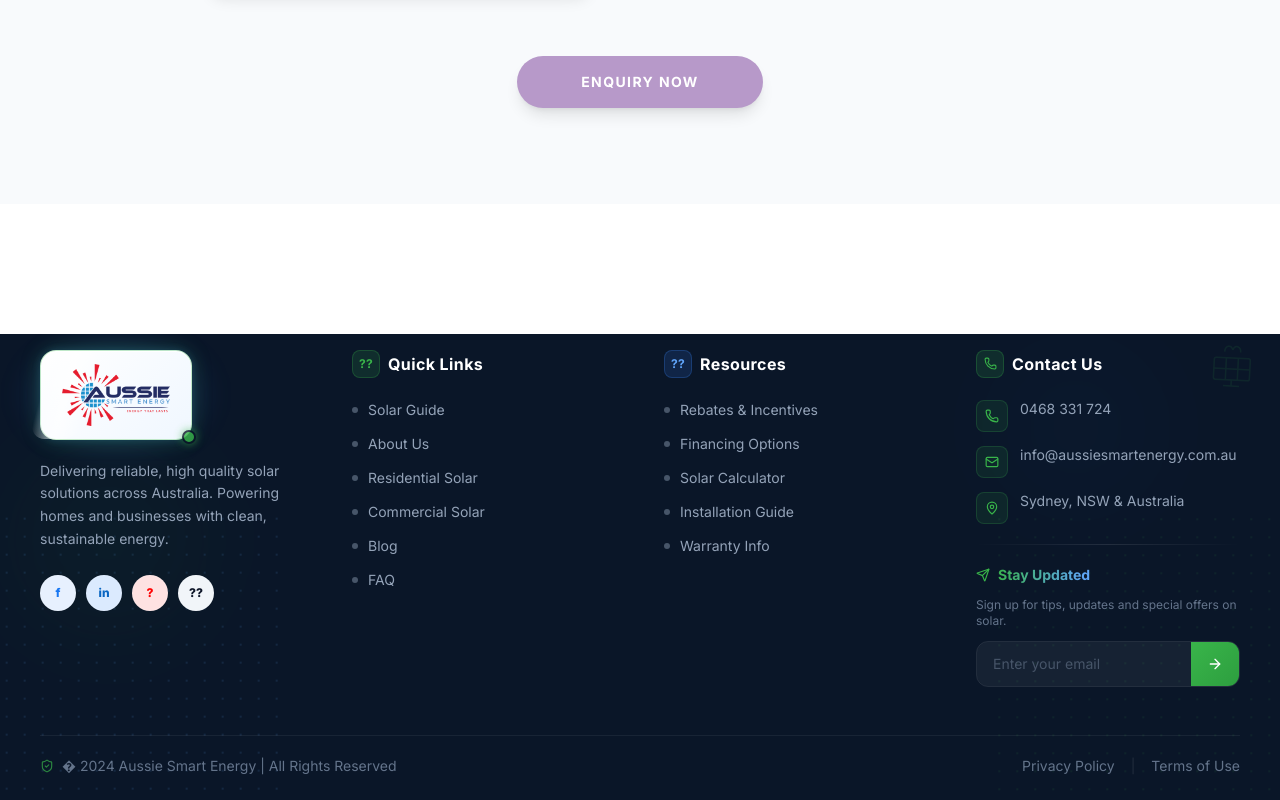
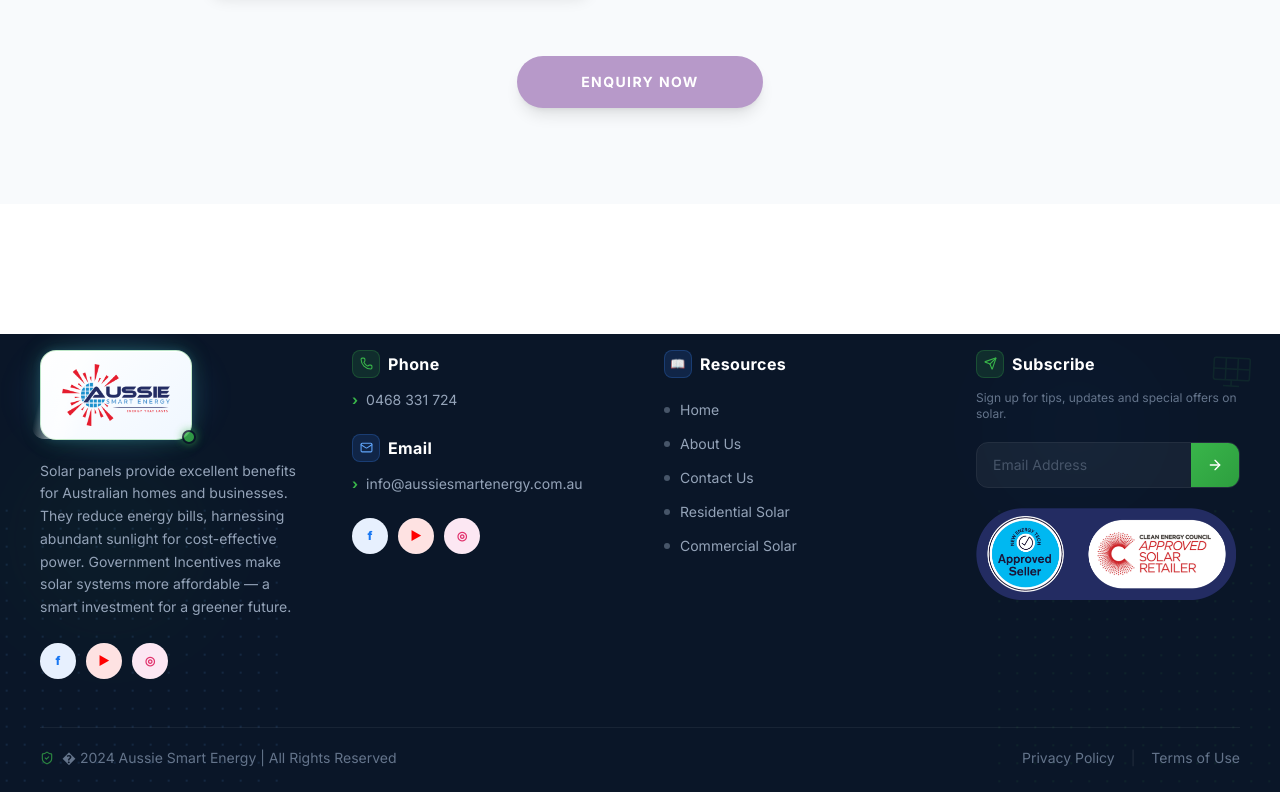
Before and after one commit to yashavi-kariya/aussiesmartenergy, a React (Vite) app: page /solar/commercial/100kw in a window 1280 px wide. Shown: the part 2429-3229 px from the top of the page. Built offline with nearby package versions, Linux system fonts and the light colour scheme.

Commit message:
fix:footer content

```diff
--- a/src/components/Footer.jsx
+++ b/src/components/Footer.jsx
@@ -2,6 +2,7 @@ import { useState, useRef } from 'react';
 import { motion, useInView } from 'framer-motion';
 import { Phone, Mail, MapPin, ArrowRight, ShieldCheck, Send } from 'lucide-react';
 import logoImg from '../assets/Mainlogo.png';
+import bannerLogo from '../assets/banner-logo-1024x365.png';
 
 const EASE = [0.22, 1, 0.36, 1];
 
@@ -286,7 +287,6 @@ export default function Footer() {
             <motion.div variants={itemVariants} className="flex flex-col gap-5">
               {/* Logo — white pill card so blue logo pops on dark bg */}
               <div className="relative w-fit">
-                {/* Animated glow ring behind the pill */}
                 <motion.div
                   animate={{ opacity: [0.5, 1, 0.5], scale: [0.95, 1.08, 0.95] }}
                   transition={{ duration: 4, repeat: Infinity, ease: 'easeInOut' }}
@@ -296,7 +296,6 @@ export default function Footer() {
                     filter: 'blur(12px)',
                   }}
                 />
-                {/* White pill background */}
                 <motion.div
                   whileHover={{ scale: 1.03, boxShadow: '0 0 32px rgba(57,181,74,0.5), 0 0 12px rgba(59,130,246,0.3)' }}
                   transition={{ duration: 0.3 }}
@@ -307,25 +306,14 @@ export default function Footer() {
                     border: '1px solid rgba(57,181,74,0.3)',
                   }}
                 >
-                  {/* Subtle shimmer sweep */}
                   <motion.div
                     animate={{ x: ['-120%', '220%'] }}
                     transition={{ duration: 3.5, repeat: Infinity, repeatDelay: 2, ease: 'easeInOut' }}
                     className="absolute inset-y-0 w-1/3 pointer-events-none rounded-2xl"
-                    style={{
-                      background: 'linear-gradient(90deg, transparent, rgba(255,255,255,0.6), transparent)',
-                      skewX: '-15deg',
-                    }}
+                    style={{ background: 'linear-gradient(90deg, transparent, rgba(255,255,255,0.6), transparent)', skewX: '-15deg' }}
                   />
-                  <img
-                    src={logoImg}
-                    alt="Aussie Smart Energy"
-                    className="relative h-16 w-auto object-contain"
-                    onError={(e) => { e.target.style.display = 'none'; }}
-                  />
+                  <img src={logoImg} alt="Aussie Smart Energy" className="relative h-16 w-auto object-contain" onError={(e) => { e.target.style.display = 'none'; }} />
                 </motion.div>
-
-                {/* Green dot indicator — "active / online" feel */}
                 <motion.span
                   animate={{ scale: [1, 1.4, 1], opacity: [0.8, 1, 0.8] }}
                   transition={{ duration: 2, repeat: Infinity, ease: 'easeInOut' }}
@@ -335,42 +323,74 @@ export default function Footer() {
               </div>
 
               <p className="text-slate-400 text-sm leading-relaxed">
-                Delivering reliable, high quality solar solutions across Australia.
-                Powering homes and businesses with clean, sustainable energy.
+                Solar panels provide excellent benefits for Australian homes and businesses.
+                They reduce energy bills, harnessing abundant sunlight for cost-effective power.
+                Government Incentives make solar systems more affordable — a smart investment for a greener future.
               </p>
 
               {/* Social icons */}
               <div className="flex items-center gap-2.5 mt-1">
                 <SocialBtn label="Facebook" color="#1877f2" bg="#e7f0fe">f</SocialBtn>
-                <SocialBtn label="LinkedIn" color="#0a66c2" bg="#dbeafe">in</SocialBtn>
-                <SocialBtn label="YouTube" color="#ff0000" bg="#fee2e2">?</SocialBtn>
-                <SocialBtn label="X" color="#0f172a" bg="#f1f5f9">??</SocialBtn>
+                <SocialBtn label="YouTube" color="#ff0000" bg="#fee2e2">▶</SocialBtn>
+                <SocialBtn label="Instagram" color="#e1306c" bg="#fce7f3">◎</SocialBtn>
               </div>
             </motion.div>
 
-            {/* -- Col 2: Quick Links -- */}
-            <motion.div variants={itemVariants} className="flex flex-col gap-4">
-              <h4 className="text-white font-bold text-base tracking-wide flex items-center gap-2">
-                <span className="w-7 h-7 rounded-lg bg-[#39b54a]/15 border border-[#39b54a]/25 flex items-center justify-center text-[#39b54a] text-xs">??</span>
-                Quick Links
+            {/* -- Col 2: Phone + Email + Socials -- */}
+            <motion.div variants={itemVariants} className="flex flex-col gap-6">
+
+              {/* Phone */}
+              <div>
+                <h4 className="text-white font-bold text-base tracking-wide mb-3 flex items-center gap-2">
+                  <span className="w-7 h-7 rounded-lg bg-[#39b54a]/15 border border-[#39b54a]/25 flex items-center justify-center text-[#39b54a]">
+                    <Phone size={13} />
+                  </span>
+                  Phone
                 </h4>
-              <ul className="space-y-0.5">
-                {quickLinks.map(l => <FooterLink key={l}>{l}</FooterLink>)}
-              </ul>
+                <a href="tel:0468331724" className="group flex items-center gap-2 text-slate-400 text-sm hover:text-[#39b54a] transition-colors duration-200">
+                  <span className="text-[#39b54a] font-bold">›</span>
+                  0468 331 724
+                </a>
+              </div>
+
+              {/* Email */}
+              <div>
+                <h4 className="text-white font-bold text-base tracking-wide mb-3 flex items-center gap-2">
+                  <span className="w-7 h-7 rounded-lg bg-blue-500/15 border border-blue-500/25 flex items-center justify-center text-blue-400">
+                    <Mail size={13} />
+                  </span>
+                  Email
+                </h4>
+                <a href="mailto:info@aussiesmartenergy.com.au" className="group flex items-center gap-2 text-slate-400 text-sm hover:text-[#39b54a] transition-colors duration-200 break-all">
+                  <span className="text-[#39b54a] font-bold flex-shrink-0">›</span>
+                  info@aussiesmartenergy.com.au
+                </a>
+              </div>
+
+              {/* Social icons */}
+              <div className="flex items-center gap-2.5">
+                <SocialBtn label="Facebook" color="#1877f2" bg="#e7f0fe">f</SocialBtn>
+                <SocialBtn label="YouTube" color="#ff0000" bg="#fee2e2">▶</SocialBtn>
+                <SocialBtn label="Instagram" color="#e1306c" bg="#fce7f3">◎</SocialBtn>
+              </div>
             </motion.div>
 
             {/* -- Col 3: Resources -- */}
             <motion.div variants={itemVariants} className="flex flex-col gap-4">
               <h4 className="text-white font-bold text-base tracking-wide flex items-center gap-2">
-                <span className="w-7 h-7 rounded-lg bg-blue-500/15 border border-blue-500/25 flex items-center justify-center text-blue-400 text-xs">??</span>
+                <span className="w-7 h-7 rounded-lg bg-blue-500/15 border border-blue-500/25 flex items-center justify-center text-blue-400 text-xs">📖</span>
                 Resources
               </h4>
               <ul className="space-y-0.5">
-                {resources.map(r => <FooterLink key={r}>{r}</FooterLink>)}
+                <FooterLink href="/">Home</FooterLink>
+                <FooterLink href="/about">About Us</FooterLink>
+                <FooterLink href="/contact">Contact Us</FooterLink>
+                <FooterLink href="#residential">Residential Solar</FooterLink>
+                <FooterLink href="#commercial">Commercial Solar</FooterLink>
               </ul>
             </motion.div>
 
-            {/* -- Col 4: Contact + Newsletter -- */}
+            {/* -- Col 4: Subscribe + banner logo -- */}
             <motion.div variants={itemVariants} className="flex flex-col gap-5">
               {/* Floating solar icon */}
               <motion.div
@@ -383,38 +403,17 @@ export default function Footer() {
                   <line x1="18" y1="16" x2="18" y2="38" /><line x1="30" y1="16" x2="30" y2="38" />
                   <line x1="6" y1="27" x2="42" y2="27" />
                   <line x1="24" y1="38" x2="24" y2="44" /><line x1="16" y1="44" x2="32" y2="44" />
-                  <path d="M16 10 C16 4, 22 2, 24 8" /><path d="M32 10 C32 4, 26 2, 24 8" />
                 </svg>
               </motion.div>
 
               <h4 className="text-white font-bold text-base tracking-wide flex items-center gap-2">
                 <span className="w-7 h-7 rounded-lg bg-[#39b54a]/15 border border-[#39b54a]/25 flex items-center justify-center text-[#39b54a]">
-                  <Phone size={13} />
+                  <Send size={13} />
                 </span>
-                Contact Us
+                Subscribe
               </h4>
 
-              <ul className="space-y-3">
-                <ContactRow icon={Phone}>0468 331 724</ContactRow>
-                <ContactRow icon={Mail}>info@aussiesmartenergy.com.au</ContactRow>
-                <ContactRow icon={MapPin}>Sydney, NSW &amp; Australia</ContactRow>
-              </ul>
-
-              {/* Divider */}
-              <div className="h-px w-full bg-gradient-to-r from-transparent via-white/10 to-transparent" />
-
-              {/* Newsletter */}
-              <div className="flex flex-col gap-3">
-                <h5 className="text-white font-bold text-sm flex items-center gap-2">
-                  <Send size={14} className="text-[#39b54a]" />
-                  <span
-                    className="bg-clip-text text-transparent"
-                    style={{ backgroundImage: 'linear-gradient(90deg, #60a5fa, #39b54a, #60a5fa)', backgroundSize: '200% auto', animation: 'gradShine 4s linear infinite' }}
-                  >
-                    Stay Updated
-                  </span>
-                </h5>
-                <p className="text-slate-500 text-xs">Sign up for tips, updates and special offers on solar.</p>
+              <p className="text-slate-500 text-xs -mt-2">Sign up for tips, updates and special offers on solar.</p>
 
               {subscribed ? (
                 <motion.div
@@ -430,7 +429,7 @@ export default function Footer() {
                     type="email"
                     value={email}
                     onChange={e => setEmail(e.target.value)}
-                      placeholder="Enter your email"
+                    placeholder="Email Address"
                     required
                     className="flex-1 min-w-0 bg-white/5 text-white text-sm px-4 py-3 outline-none placeholder:text-slate-600"
                   />
@@ -445,7 +444,19 @@ export default function Footer() {
                   </motion.button>
                 </form>
               )}
-              </div>
+
+              {/* Banner / certification logos */}
+              <motion.div
+                whileHover={{ scale: 1.02 }}
+                transition={{ duration: 0.25 }}
+              >
+                <img
+                  src={bannerLogo}
+                  alt="Certifications"
+                  className="w-full max-w-[260px] h-auto object-contain rounded-xl"
+                  onError={(e) => { e.target.style.display = 'none'; }}
+                />
+              </motion.div>
             </motion.div>
           </motion.div>
 
```
Lines whose indentation alone changed are shown as unchanged.
